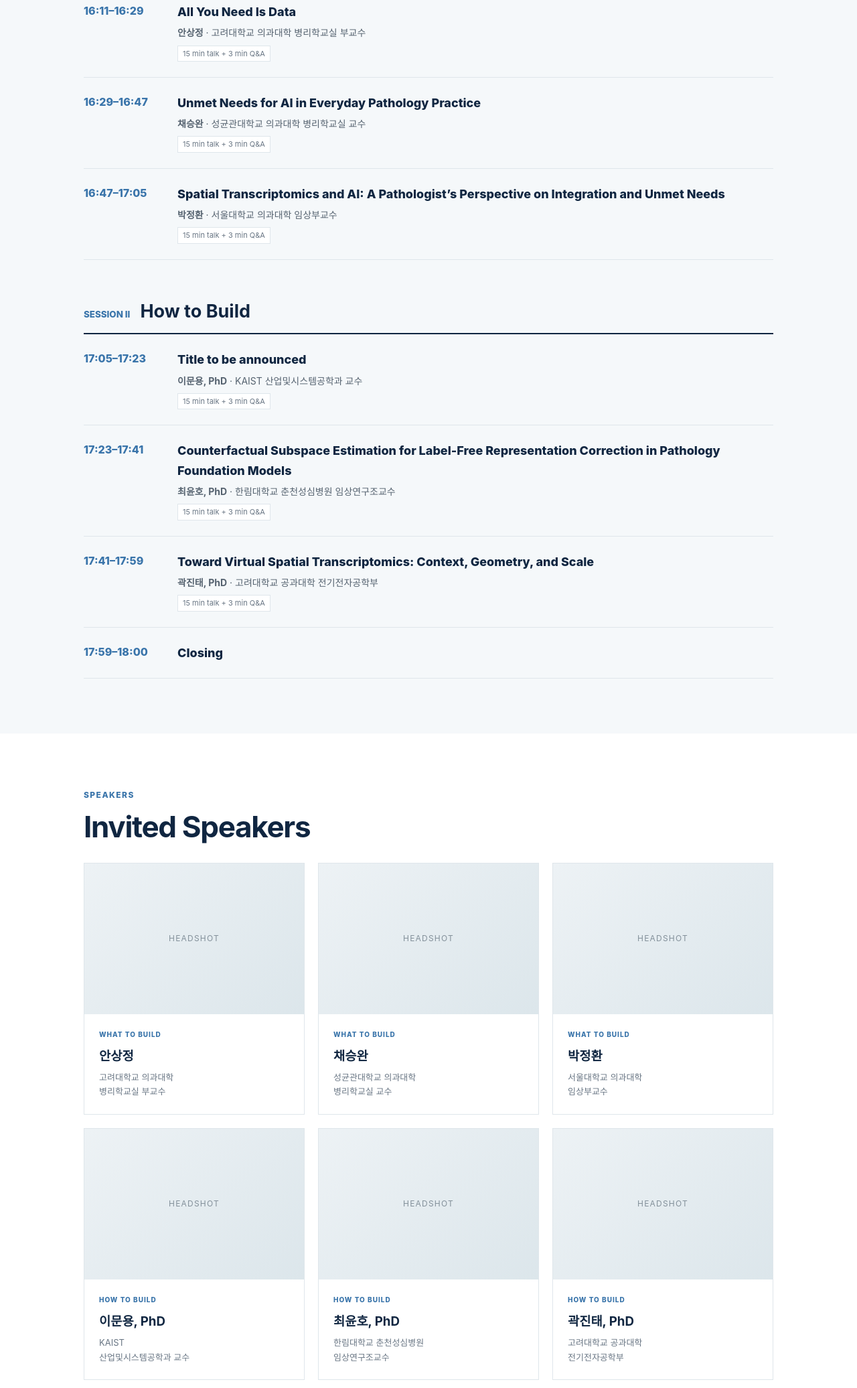
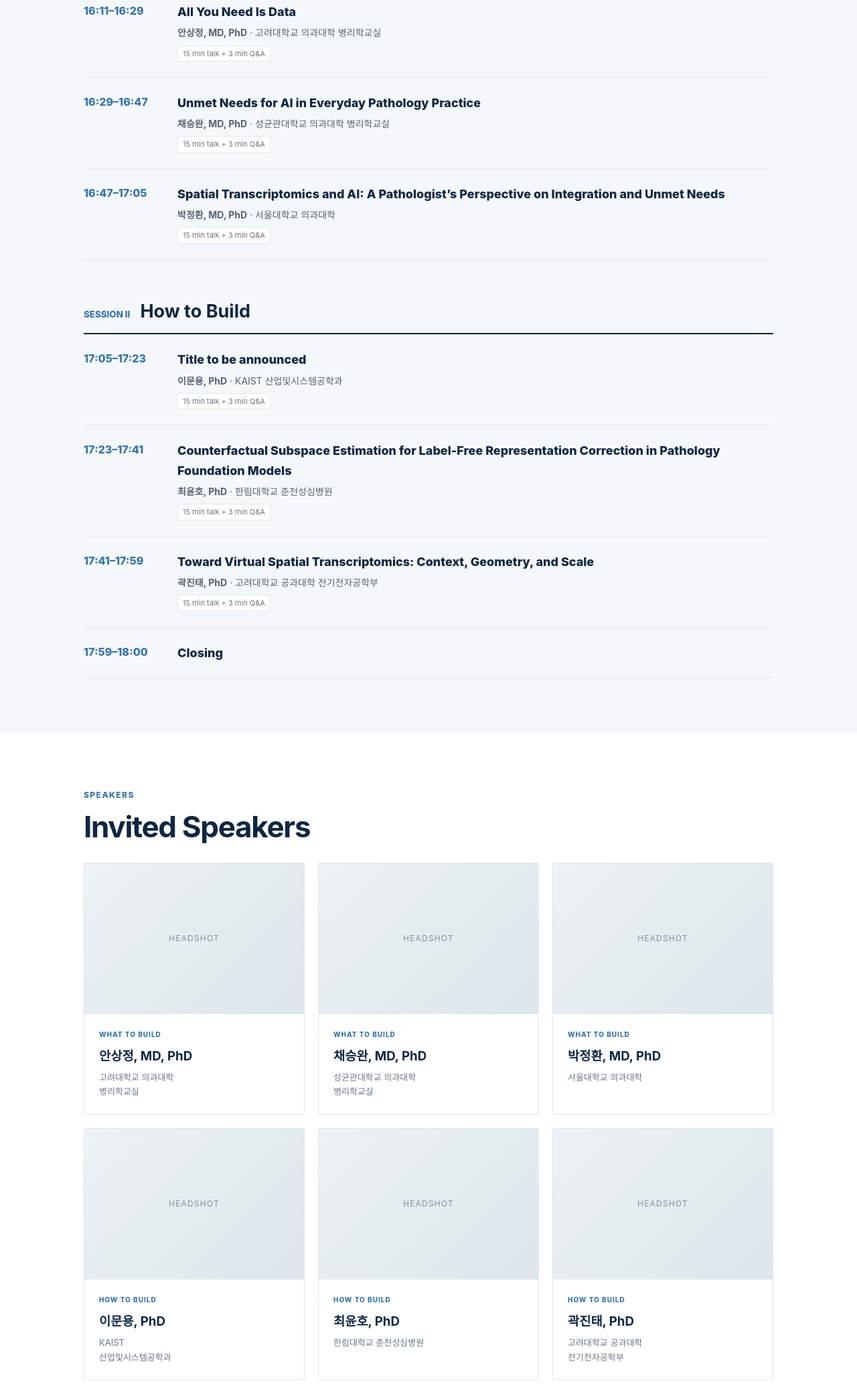
Before and after one commit to PathfinderLab/pathology-imaging-workshop, a plain HTML site: page index.html in a window 1280 px wide. Shown: the part 1768-3840 px from the top of the page at 67% size. Drawn offline with Linux system fonts and the light colour scheme.

Commit message:
Add files via upload

```diff
--- a/index.html
+++ b/index.html
@@ -7,20 +7,20 @@
 <section class="program" id="program"><div class="c"><div class="label">Program</div><h2 class="title">Workshop Program</h2><p>Six focused talks connecting real-world pathology needs with emerging AI technologies. Each presentation consists of a 15-minute talk followed by 3 minutes of Q&amp;A.</p>
 <div class="item"><div class="time">16:10–16:11</div><div class="talk">Opening</div></div>
 <div class="session"><div class="sh"><small>SESSION I</small><h3>What to Build</h3></div>
-<div class="item"><div class="time">16:11–16:29</div><div><div class="talk">All You Need Is Data</div><div class="sp"><b>안상정</b> · 고려대학교 의과대학 병리학교실 부교수</div><span class="fmt">15 min talk + 3 min Q&amp;A</span></div></div>
-<div class="item"><div class="time">16:29–16:47</div><div><div class="talk">Unmet Needs for AI in Everyday Pathology Practice</div><div class="sp"><b>채승완</b> · 성균관대학교 의과대학 병리학교실 교수</div><span class="fmt">15 min talk + 3 min Q&amp;A</span></div></div>
-<div class="item"><div class="time">16:47–17:05</div><div><div class="talk">Spatial Transcriptomics and AI: A Pathologist’s Perspective on Integration and Unmet Needs</div><div class="sp"><b>박정환</b> · 서울대학교 의과대학 임상부교수</div><span class="fmt">15 min talk + 3 min Q&amp;A</span></div></div></div>
+<div class="item"><div class="time">16:11–16:29</div><div><div class="talk">All You Need Is Data</div><div class="sp"><b>안상정, MD, PhD</b> · 고려대학교 의과대학 병리학교실</div><span class="fmt">15 min talk + 3 min Q&amp;A</span></div></div>
+<div class="item"><div class="time">16:29–16:47</div><div><div class="talk">Unmet Needs for AI in Everyday Pathology Practice</div><div class="sp"><b>채승완, MD, PhD</b> · 성균관대학교 의과대학 병리학교실</div><span class="fmt">15 min talk + 3 min Q&amp;A</span></div></div>
+<div class="item"><div class="time">16:47–17:05</div><div><div class="talk">Spatial Transcriptomics and AI: A Pathologist’s Perspective on Integration and Unmet Needs</div><div class="sp"><b>박정환, MD, PhD</b> · 서울대학교 의과대학</div><span class="fmt">15 min talk + 3 min Q&amp;A</span></div></div></div>
 <div class="session"><div class="sh"><small>SESSION II</small><h3>How to Build</h3></div>
-<div class="item"><div class="time">17:05–17:23</div><div><div class="talk">Title to be announced</div><div class="sp"><b>이문용, PhD</b> · KAIST 산업및시스템공학과 교수</div><span class="fmt">15 min talk + 3 min Q&amp;A</span></div></div>
-<div class="item"><div class="time">17:23–17:41</div><div><div class="talk">Counterfactual Subspace Estimation for Label-Free Representation Correction in Pathology Foundation Models</div><div class="sp"><b>최윤호, PhD</b> · 한림대학교 춘천성심병원 임상연구조교수</div><span class="fmt">15 min talk + 3 min Q&amp;A</span></div></div>
+<div class="item"><div class="time">17:05–17:23</div><div><div class="talk">Title to be announced</div><div class="sp"><b>이문용, PhD</b> · KAIST 산업및시스템공학과</div><span class="fmt">15 min talk + 3 min Q&amp;A</span></div></div>
+<div class="item"><div class="time">17:23–17:41</div><div><div class="talk">Counterfactual Subspace Estimation for Label-Free Representation Correction in Pathology Foundation Models</div><div class="sp"><b>최윤호, PhD</b> · 한림대학교 춘천성심병원</div><span class="fmt">15 min talk + 3 min Q&amp;A</span></div></div>
 <div class="item"><div class="time">17:41–17:59</div><div><div class="talk">Toward Virtual Spatial Transcriptomics: Context, Geometry, and Scale</div><div class="sp"><b>곽진태, PhD</b> · 고려대학교 공과대학 전기전자공학부</div><span class="fmt">15 min talk + 3 min Q&amp;A</span></div></div></div>
 <div class="item"><div class="time">17:59–18:00</div><div class="talk">Closing</div></div></div></section>
 <section id="speakers"><div class="c"><div class="label">Speakers</div><h2 class="title">Invited Speakers</h2><div class="grid">
-<article class="card"><div class="head">HEADSHOT<!-- <img src="images/sangjeong-ahn.jpg" alt="안상정"> --></div><div class="cb"><div class="cat">What to Build</div><h3>안상정</h3><p>고려대학교 의과대학<br>병리학교실 부교수</p></div></article>
-<article class="card"><div class="head">HEADSHOT<!-- <img src="images/seungwan-chae.jpg" alt="채승완"> --></div><div class="cb"><div class="cat">What to Build</div><h3>채승완</h3><p>성균관대학교 의과대학<br>병리학교실 교수</p></div></article>
-<article class="card"><div class="head">HEADSHOT<!-- <img src="images/junghwan-park.jpg" alt="박정환"> --></div><div class="cb"><div class="cat">What to Build</div><h3>박정환</h3><p>서울대학교 의과대학<br>임상부교수</p></div></article>
-<article class="card"><div class="head">HEADSHOT<!-- <img src="images/moonyong-lee.jpg" alt="이문용"> --></div><div class="cb"><div class="cat">How to Build</div><h3>이문용, PhD</h3><p>KAIST<br>산업및시스템공학과 교수</p></div></article>
-<article class="card"><div class="head">HEADSHOT<!-- <img src="images/yoonho-choi.jpg" alt="최윤호"> --></div><div class="cb"><div class="cat">How to Build</div><h3>최윤호, PhD</h3><p>한림대학교 춘천성심병원<br>임상연구조교수</p></div></article>
+<article class="card"><div class="head">HEADSHOT<!-- <img src="images/sangjeong-ahn.jpg" alt="안상정"> --></div><div class="cb"><div class="cat">What to Build</div><h3>안상정, MD, PhD</h3><p>고려대학교 의과대학<br>병리학교실</p></div></article>
+<article class="card"><div class="head">HEADSHOT<!-- <img src="images/seungwan-chae.jpg" alt="채승완"> --></div><div class="cb"><div class="cat">What to Build</div><h3>채승완, MD, PhD</h3><p>성균관대학교 의과대학<br>병리학교실</p></div></article>
+<article class="card"><div class="head">HEADSHOT<!-- <img src="images/junghwan-park.jpg" alt="박정환"> --></div><div class="cb"><div class="cat">What to Build</div><h3>박정환, MD, PhD</h3><p>서울대학교 의과대학</p></div></article>
+<article class="card"><div class="head">HEADSHOT<!-- <img src="images/moonyong-lee.jpg" alt="이문용"> --></div><div class="cb"><div class="cat">How to Build</div><h3>이문용, PhD</h3><p>KAIST<br>산업및시스템공학과</p></div></article>
+<article class="card"><div class="head">HEADSHOT<!-- <img src="images/yoonho-choi.jpg" alt="최윤호"> --></div><div class="cb"><div class="cat">How to Build</div><h3>최윤호, PhD</h3><p>한림대학교 춘천성심병원</p></div></article>
 <article class="card"><div class="head">HEADSHOT<!-- <img src="images/jintae-kwak.jpg" alt="곽진태"> --></div><div class="cb"><div class="cat">How to Build</div><h3>곽진태, PhD</h3><p>고려대학교 공과대학<br>전기전자공학부</p></div></article>
 </div></div></section>
 <section class="venue" id="venue"><div class="c vg"><div><div class="label">Venue</div><h2 class="title">Iris Room</h2><p><b>Grand InterContinental Seoul Parnas</b><br>October 23, 2026 · 16:10–18:00</p></div><div class="vbox"><b>KoSAIM Annual Meeting 2026</b><br>October 23–24, 2026<br><br><b>Workshop venue</b><br>Iris Room<br>Grand InterContinental Seoul Parnas<br>521 Teheran-ro, Gangnam-gu, Seoul</div></div></section>
```
